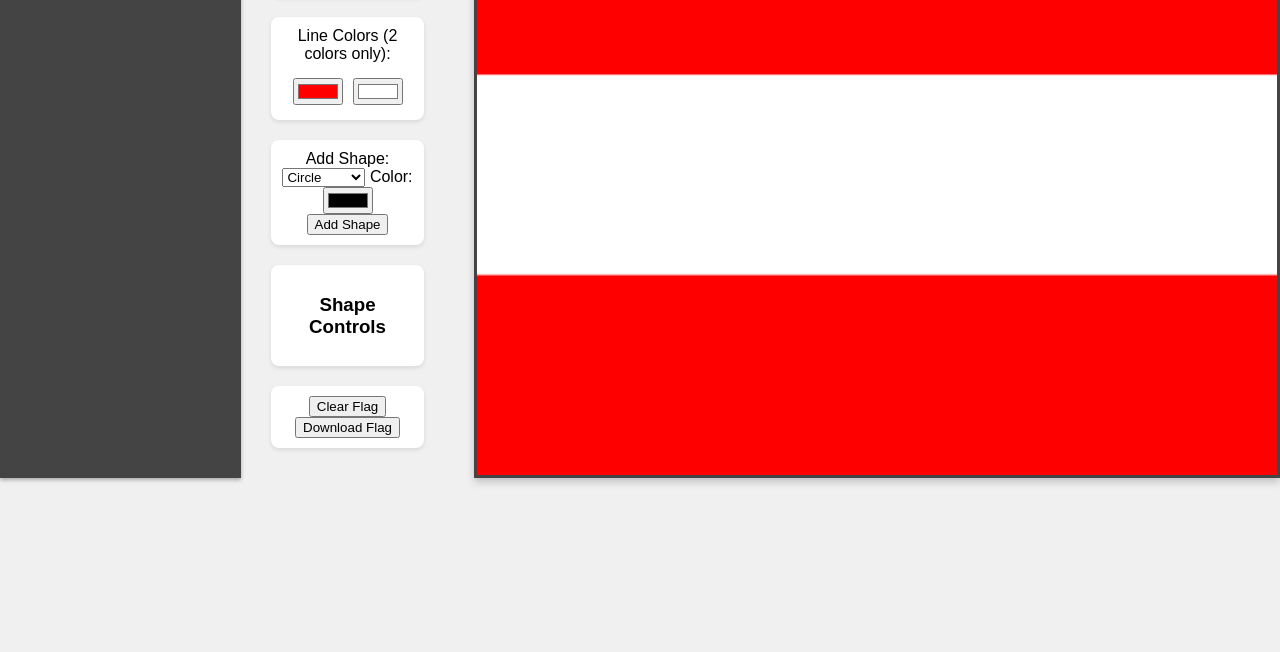
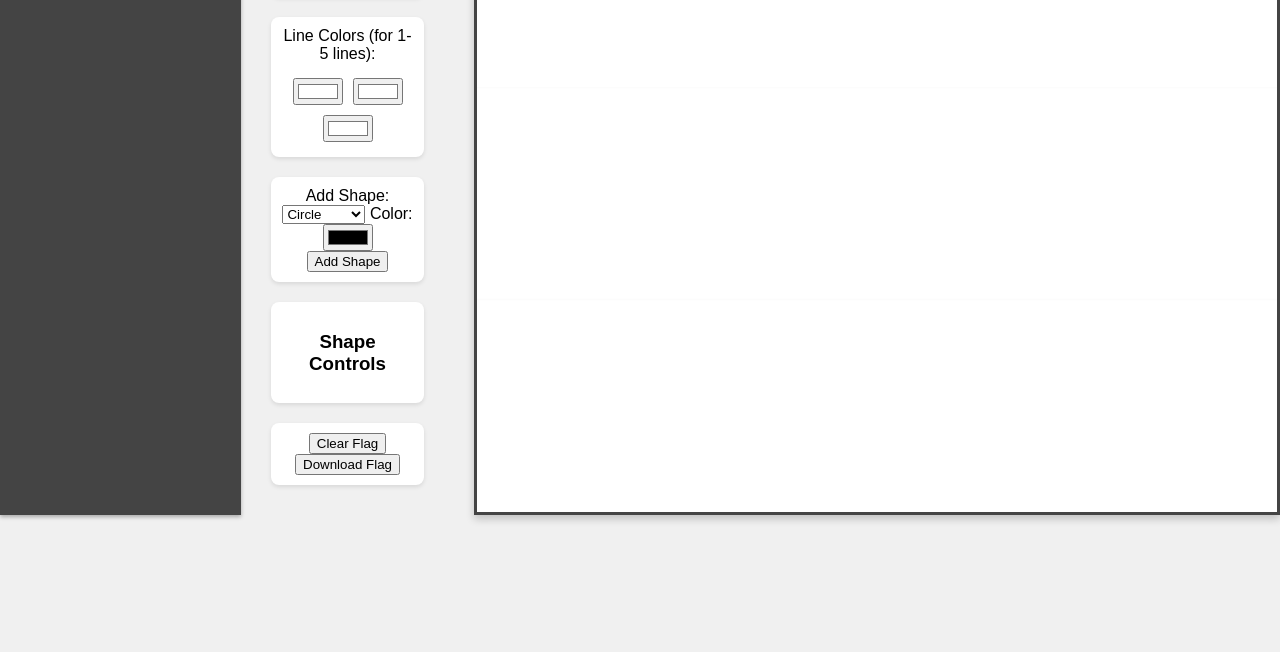
Before and after one commit to CanoramaProductions/MicronationHub, a plain HTML site: page index.html in a window 1280 px wide. Shown: the part 148-800 px from the top of the page. Drawn offline with Linux system fonts and the light colour scheme.

Commit message:
Update index.html

```diff
--- a/index.html
+++ b/index.html
@@ -96,10 +96,9 @@
 
         <!-- Line Colors -->
         <div class="control">
-            <label>Line Colors (2 colors only):</label>
+            <label>Line Colors (for 1-5 lines):</label>
             <div id="colorPickers">
-                <input type="color" class="colorPicker" value="#ff0000">
-                <input type="color" class="colorPicker" value="#ffffff">
+                <!-- Dynamic color pickers for 1–5 lines -->
             </div>
         </div>
 
@@ -136,27 +135,38 @@
     <script>
         const canvas = document.getElementById('flagCanvas');
         const ctx = canvas.getContext('2d');
-        const colorPickers = document.querySelectorAll('.colorPicker');
+        const colorPickers = document.getElementById('colorPickers');
         let shapes = [];
         let lineCount = 3;
         let orientation = 'horizontal';
 
         // Function to draw the lines
         function drawLines() {
-            const colors = Array.from(colorPickers).map(picker => picker.value);
+            const colors = Array.from(colorPickers.querySelectorAll('input[type=color]')).map(picker => picker.value);
             const repeatingColors = [colors[0], colors[1]]; // Always two colors for lines
 
+            if (lineCount <= 5) {
+                for (let i = 0; i < lineCount; i++) {
+                    ctx.fillStyle = colors[i] || repeatingColors[i % 2];
                     if (orientation === 'horizontal') {
                         const lineHeight = canvas.height / lineCount;
+                        ctx.fillRect(0, i * lineHeight, canvas.width, lineHeight);
+                    } else {
+                        const lineWidth = canvas.width / lineCount;
+                        ctx.fillRect(i * lineWidth, 0, lineWidth, canvas.height);
+                    }
+                }
+            } else {
+                // For line counts 6–21, use only 2 colors
                 for (let i = 0; i < lineCount; i++) {
                     ctx.fillStyle = repeatingColors[i % 2];
+                    if (orientation === 'horizontal') {
+                        const lineHeight = canvas.height / lineCount;
                         ctx.fillRect(0, i * lineHeight, canvas.width, lineHeight);
-                }
                     } else {
                         const lineWidth = canvas.width / lineCount;
-                for (let i = 0; i < lineCount; i++) {
-                    ctx.fillStyle = repeatingColors[i % 2];
                         ctx.fillRect(i * lineWidth, 0, lineWidth, canvas.height);
+                    }
                 }
             }
         }
@@ -257,10 +267,25 @@
         function updateLines() {
             lineCount = document.getElementById('lineCount').value;
             document.getElementById('lineCountDisplay').textContent = lineCount;
+            updateLineColorPickers();
             drawCanvas();
         }
 
-        // Function to update the shape controls UI
+        // Function to update the color pickers based on line count
+        function updateLineColorPickers() {
+            colorPickers.innerHTML = '';
+            const lineColors = Math.min(lineCount, 5);
+            for (let i = 0; i < lineColors; i++) {
+                const colorPicker = document.createElement('input');
+                colorPicker.type = 'color';
+                colorPicker.classList.add('colorPicker');
+                colorPicker.value = '#ffffff';
+                colorPicker.onchange = drawCanvas;
+                colorPickers.appendChild(colorPicker);
+            }
+        }
+
+        // Function to update shape controls UI
         function updateShapeControls() {
             const shapeControlsContainer = document.getElementById('shapeControls');
             shapeControlsContainer.innerHTML = '';
@@ -328,6 +353,7 @@
             shapes = [];
             document.getElementById('lineCount').value = 3;
             document.getElementById('lineCountDisplay').textContent = '3';
+            updateLineColorPickers();
             drawCanvas();
         }
 
@@ -339,7 +365,8 @@
             link.click();
         }
 
-        // Initial canvas drawing
+        // Initialize flag creation
+        updateLineColorPickers();
         drawCanvas();
     </script>
 
```
Lines whose indentation alone changed are shown as unchanged.
